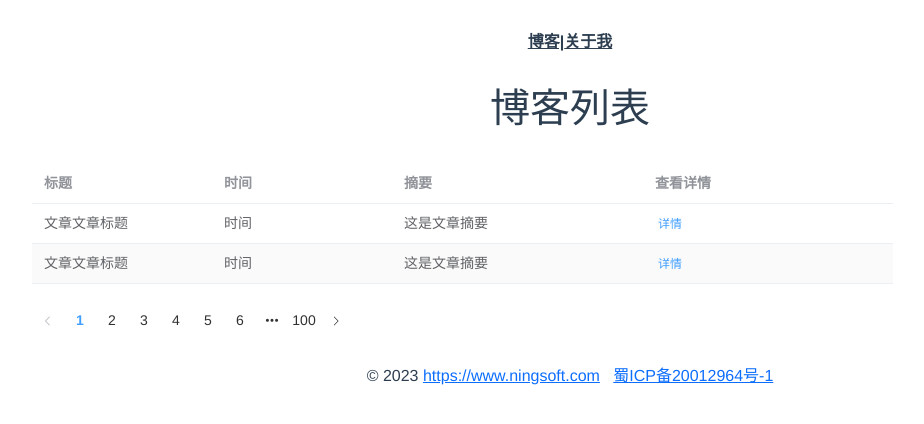
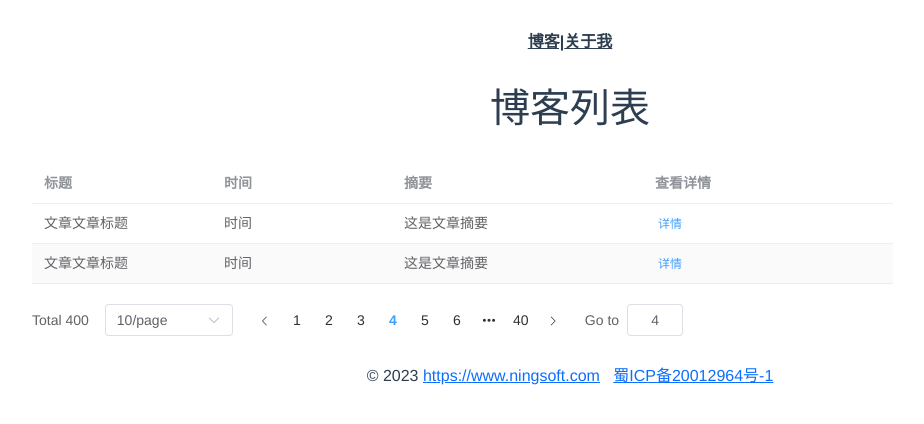
Before and after one commit to yongninghe/vue3-blog-front, a Vue app: page /blogs in a window 1280 px wide. Shown: the top 424 px of the page, without its empty margins (70-994 px from the left). Built offline with nearby package versions, Linux system fonts and the light colour scheme.

Commit message:
修改分页

```diff
--- a/src/components/BlogFooter.vue
+++ b/src/components/BlogFooter.vue
@@ -1,18 +1,41 @@
 <template>
   <div class="example-pagination-block" style="alignment: center">
-    <el-pagination layout="prev, pager, next" :total="1000"/>
+    <el-pagination
+        @size-change="handleSizeChange"
+        @current-change="handleCurrentChange"
+        :current-page="currentPage"
+        :page-sizes="[5, 10, 15, 20]"
+        :page-size="10"
+        layout="total, sizes, prev, pager, next, jumper"
+        :total="400">
+    </el-pagination>
   </div>
 </template>
 
 <script lang="ts">
-import {defineComponent} from 'vue';
+import {defineComponent, ref} from 'vue';
 
 export default defineComponent({
   name: 'BlogFooter',
   props: {
     msg: String,
   },
-});
+  setup(){
+    const currentPage = ref(4);
+    const handleSizeChange = (id: number) => {
+    alert("handleSizeChange" + id);
+  };
+    const handleCurrentChange = (id: number) => {
+      alert("handleCurrentChange" + id);
+    };
+  return {
+    handleSizeChange,
+    handleCurrentChange,
+    currentPage
+  }
+}
+})
+;
 </script>
 <style scoped>
 .example-pagination-block + .example-pagination-block {
```
